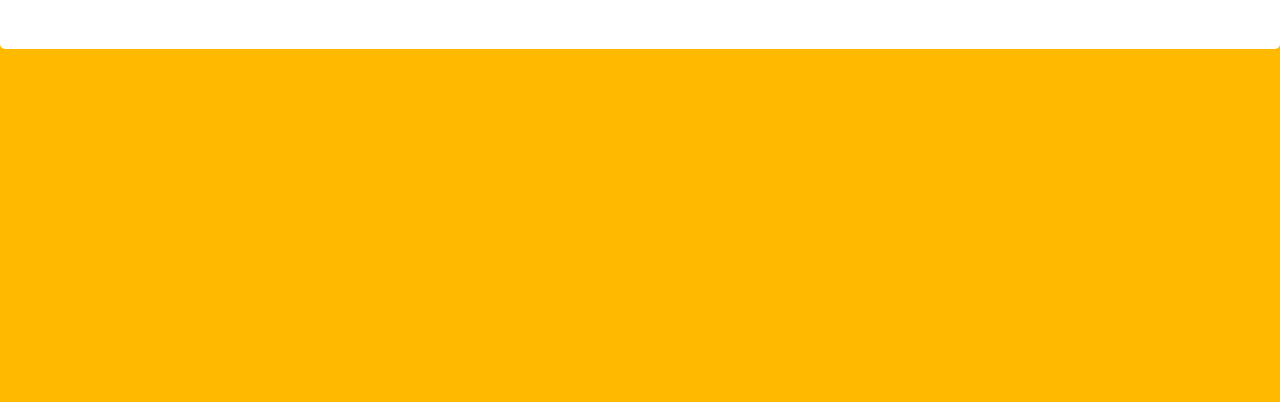
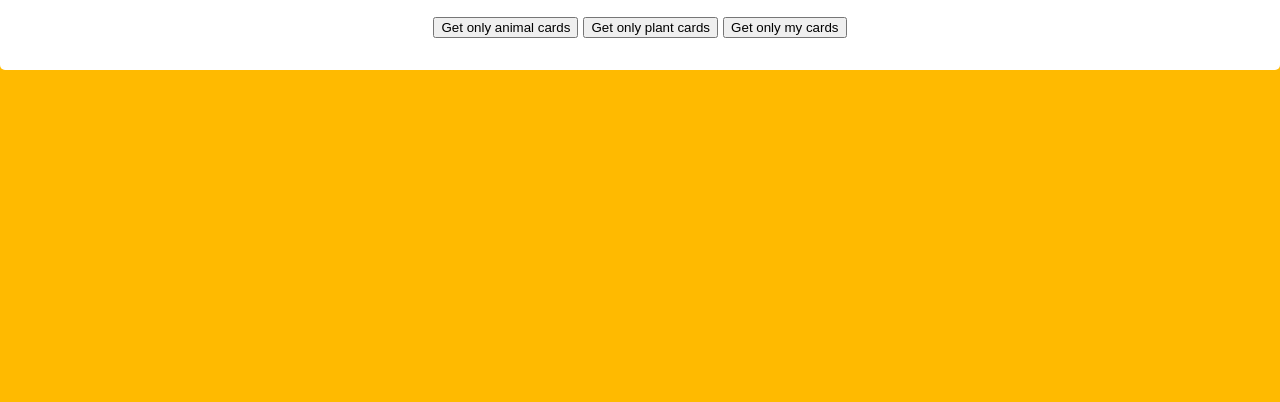
Before and after one commit to designdevy/FlashApp, a plain HTML site: page index.html in a window 1280 px wide. Shown: the part 398-800 px from the top of the page. Drawn offline with Linux system fonts and the light colour scheme.

Commit message:
Trying to make sort function

```diff
--- a/index.html
+++ b/index.html
@@ -29,6 +29,10 @@
         <div id="formSection">
 
         </div>
+        <button id='animalButton' onclick="sortAnimals()">Get only animal cards</button>
+        <button id='pantsButton' onclick="sortPlants()">Get only plant cards</button>
+        <button id='customButton' onclick="sortCustom()">Get only my cards</button>
+        </div>
     </main>
     <script src="index.js"></script>
 </body>
--- a/index.js
+++ b/index.js
@@ -6,9 +6,9 @@ let cardCollection = [{ foto: "https://cdn.pixabay.com/photo/2017/09/25/13/12/do
 { foto: "https://live.staticflickr.com/7193/6908555819_5919b910e8_b.jpghttps://live.staticflickr.com/7193/6908555819_5919b910e8_b.jpg", category: "plants", title: "grass", answer: "grass" },
 { foto: "https://cdn12.picryl.com/photo/2016/12/31/cluster-flowers-little-flower-nature-landscapes-4027ad-1024.jpg", category: "plants", title: "flower", answer: "bloem" }];
 
+const cardGallery = document.getElementById("imgQuestion");
 
 function displayImage() {
-    const cardGallery = document.getElementById("imgQuestion");
     cardGallery.innerHTML = null;
     document.getElementById("answerName").innerHTML = null;
     let randomNumber = Math.floor(Math.random() * ((cardCollection.length - 1) + 1));
@@ -68,7 +68,25 @@ function addFlashCard(event) {
     newObject.foto = document.getElementById('url').value;
     newObject.title = document.getElementById('title').value;
     newObject.answer = document.getElementById('answer').value;
+    newObject.category = "custom-cards";
     cardCollection.push(newObject)
 }
 
+
+// function sortAnimals() {
+//     for (let j in listAnimals) {
+//         if (cardCollection[j].category == "animal") {
+
+//         }
+//     }
+// }
+
+// function sortPlants() {
+
+// }
+
+// function sortCustom() {
+
+// }
+
 displayImage()
```
